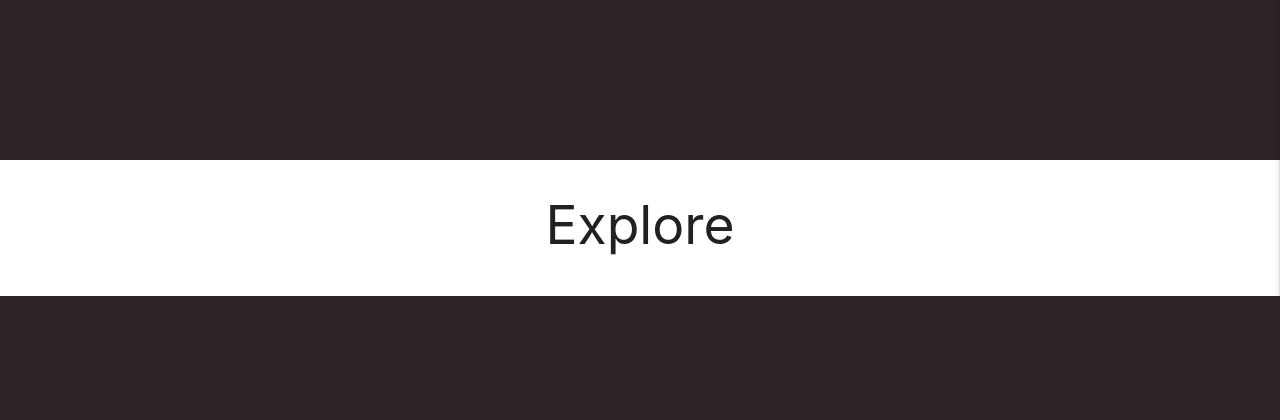
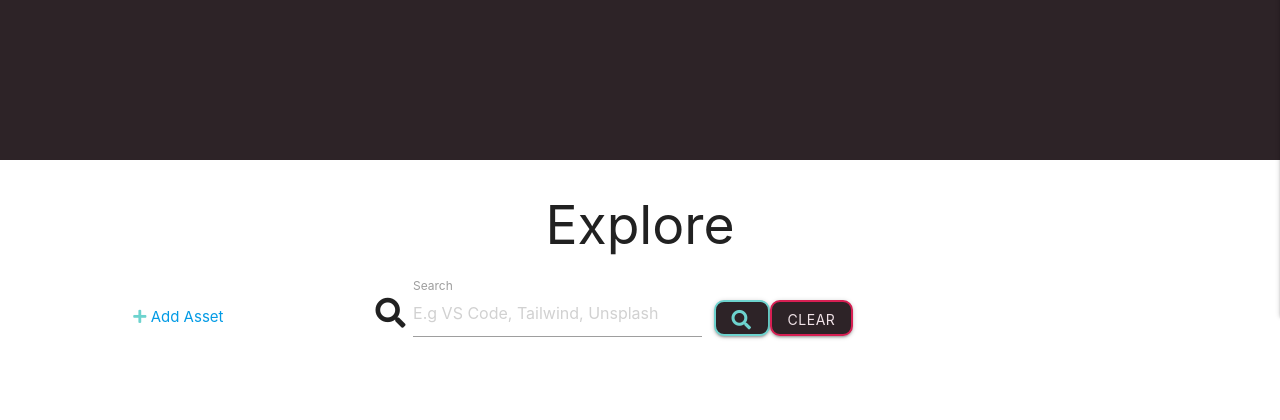
Before and after one commit to Brian-FullStack/dev_pool, a Flask app: page /get_assets in a window 1280 px wide. Shown: the part 544-964 px from the top of the page. Before the commit the page ends 840 px from the top, so only its background shows below. Run offline with Flask 2, Linux system fonts and the light colour scheme; the visitor is signed in with stand-in values (Sample User, id 1); data that the repository does not hold is empty; some libraries are stand-ins or nearby versions.

Commit message:
Added: Search bar for users to search assets and categories, add asset button

```diff
--- a/templates/assets.html
+++ b/templates/assets.html
@@ -16,6 +16,33 @@
     </div>
 
     <h2 class="center-align">Explore</h2>
+
+
+    <div class="row ">
+      <form action="{{ url_for('search_assets') }}" method="POST" class="col s12 m8">
+        <div class="row valign-wrapper center-align">
+          <!-- Add Asset Button-->
+          {% if session.user %}
+            <div class="col s12 m6 add-asset-btn">
+              <a href="{{ url_for('create_asset') }}">
+                <i class="fas fa-plus btn-color"></i>
+                Add Asset
+              </a>
+            </div>
+          {% endif %}
+          <!-- Search Bar -->
+          <!-- Input -->
+          <div class="input-field col s12 m6">
+            <i class="fas fa-search prefix"></i>
+            <input type="text" name="db_query" id="db_query" minlength="2" class="validate search-bar" placeholder="E.g VS Code, Tailwind, Unsplash" required>
+            <label for="db_query">Search</label>
+          </div>
+          <!-- Search Clear Buttons -->
+          <button type="submit" class="btn btn-border"><i class="fas fa-search btn-color"></i></button>
+          <a href="{{ url_for('get_assets') }}" class="btn btn-solid-red">Clear</a>
+        </div>
+      </form>
+    </div>
 
     <div class="row">
       {% for asset in assets %}
```
